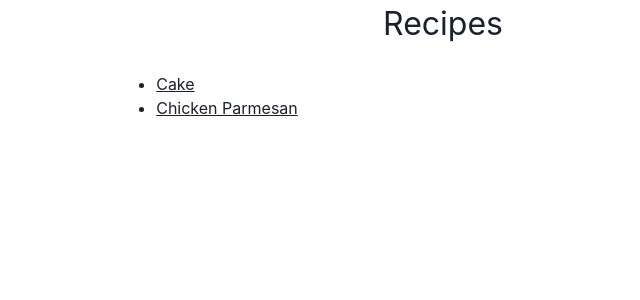
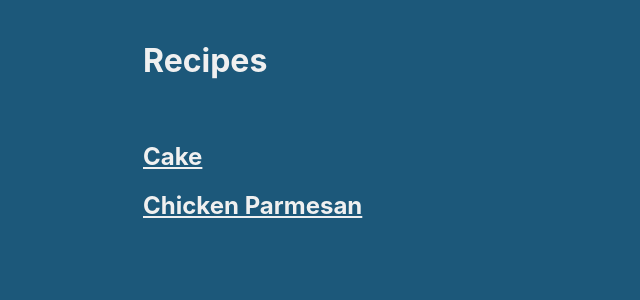
Before and after one commit to arBalasquide/soyrecipes, a Next.js app: page / in a window 1280 px wide. Shown: the top 300 px of the page, without its empty margins (197-837 px from the left). Built offline with nearby package versions, Linux system fonts and the light colour scheme.

Commit message:
Removed chakra-ui and updated README

```diff
--- a/package.json
+++ b/package.json
@@ -7,10 +7,6 @@
     "start": "next start"
   },
   "dependencies": {
-    "@chakra-ui/icons": "^1.0.0",
-    "@chakra-ui/react": "^1.0.0",
-    "@emotion/react": "^11.0.0",
-    "@emotion/styled": "^11.0.0",
     "framer-motion": "^2.9.4",
     "gray-matter": "^4.0.2",
     "next": "latest",
@@ -22,6 +18,7 @@
   "license": "MIT",
   "devDependencies": {
     "@types/node": "^14.14.31",
+    "@types/react": "^17.0.3",
     "typescript": "^4.2.3"
   }
 }
--- a/src/pages/_app.tsx
+++ b/src/pages/_app.tsx
@@ -1,12 +1,7 @@
-import { ChakraProvider } from "@chakra-ui/react";
-import theme from "../theme";
+import "../styles/styles.css";
 
 function MyApp({ Component, pageProps }) {
-  return (
-    <ChakraProvider theme={theme}>
-      <Component {...pageProps} />
-    </ChakraProvider>
-  );
+  return <Component {...pageProps} />;
 }
 
 export default MyApp;
--- a/src/pages/_document.tsx
+++ b/src/pages/_document.tsx
@@ -1,5 +1,4 @@
 import NextDocument, { Html, Head, Main, NextScript } from "next/document";
-import { ColorModeScript } from "@chakra-ui/react";
 
 export default class Document extends NextDocument {
   render() {
@@ -7,8 +6,6 @@ export default class Document extends NextDocument {
       <Html>
         <Head />
         <body>
-          {/* Make Color mode to persists when you refresh the page. */}
-          <ColorModeScript />
           <Main />
           <NextScript />
         </body>
--- a/src/pages/index.tsx
+++ b/src/pages/index.tsx
@@ -1,4 +1,3 @@
-import { Center, Container, Text, Link as ChakraLink } from "@chakra-ui/layout";
 import Link from "next/link";
 import { GetStaticProps } from "next";
 import { getRecipesData } from "../lib/getRecipes";
@@ -17,25 +16,17 @@ export const getStaticProps: GetStaticProps = async () => {
 // TODO: Type data: id, date, title, eta into a recipe type
 const Index = ({ allRecipesData }) => {
   return (
-    <>
-      <Center>
-        <Text fontSize="2em">Recipes</Text>
-      </Center>
-      <Container>
+    <div>
+      <h1>Recipes</h1>
       <br />
-        <ul>
       {allRecipesData.map(({ id, date, title, _eta }) => (
-            <li key={id}>
         <Link href={recipesDir + id}>
           <a>
-                  <Text as="u">{title}</Text>
+            <h2>{title}</h2>
           </a>
         </Link>
-            </li>
       ))}
-        </ul>
-      </Container>
-    </>
+    </div>
   );
 };
 
--- /dev/null
+++ b/src/styles/styles.css
@@ -0,0 +1,23 @@
+html {
+    background-color: #1c587a;
+    width: 100%;
+}
+
+body {
+  font-family: 'SF Pro Text', 'SF Pro Icons', 'Helvetica Neue', 'Helvetica',
+    'Arial', sans-serif;
+  padding: 20px 20px 60px;
+
+  color: #f0f0f0;
+  max-width: 600px;
+  margin: 0 auto;
+}
+
+img {
+    max-width: 80%;
+    max-height: 500px;
+}
+
+a {
+    color: #f0f0f0;
+}
--- a/src/theme.tsx
+++ /dev/null
@@ -1,21 +0,0 @@
-import { extendTheme } from "@chakra-ui/react";
-import { createBreakpoints } from "@chakra-ui/theme-tools";
-
-const fonts = { mono: `'Menlo', monospace` };
-
-const breakpoints = createBreakpoints({
-  sm: "40em",
-  md: "52em",
-  lg: "64em",
-  xl: "80em",
-});
-
-const theme = extendTheme({
-  colors: {
-    black: "#16161D",
-  },
-  fonts,
-  breakpoints,
-});
-
-export default theme;
```
Also changed, not shown: src/pages/recipes/[id].tsx (+6 -7 lines), src/recipes/chicken parmesan.md (+1 -2 lines), 2 other files (tests, documents, lock files or other folders). Lines whose indentation alone changed are shown as unchanged.
